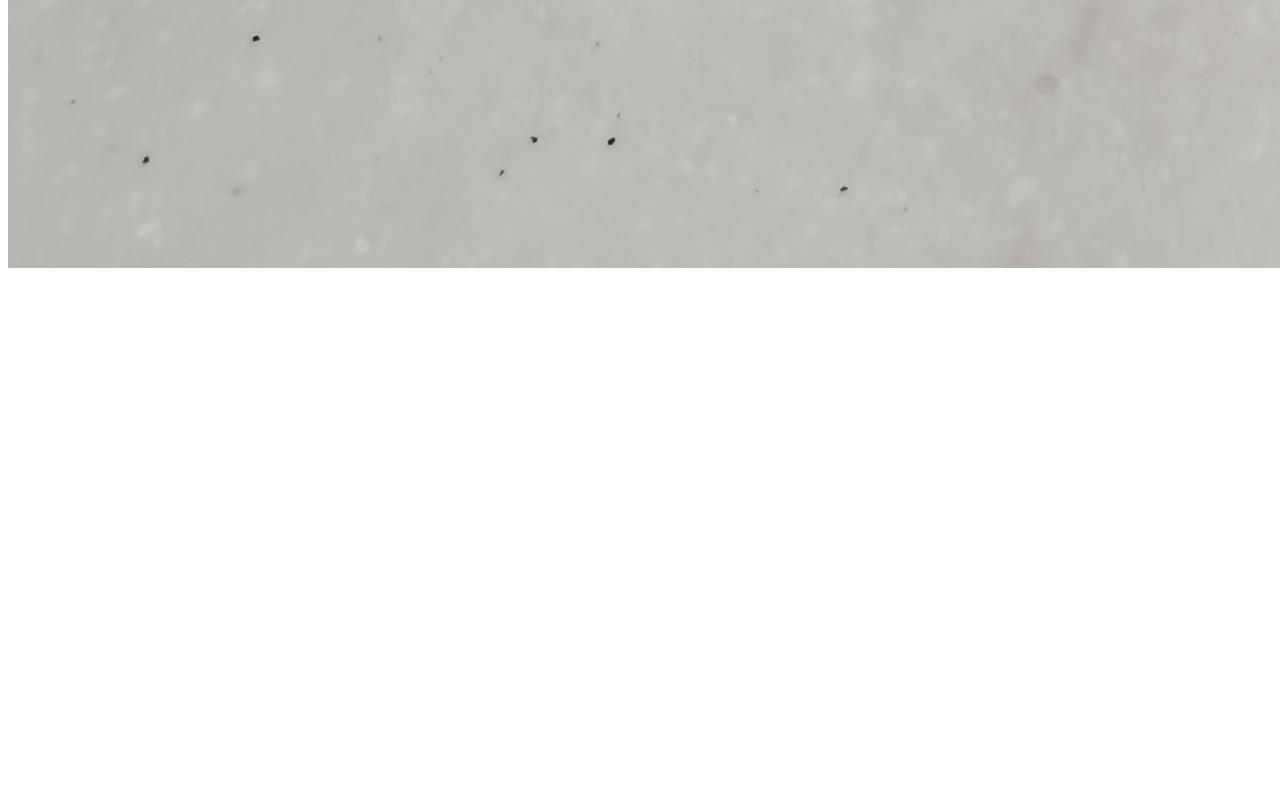
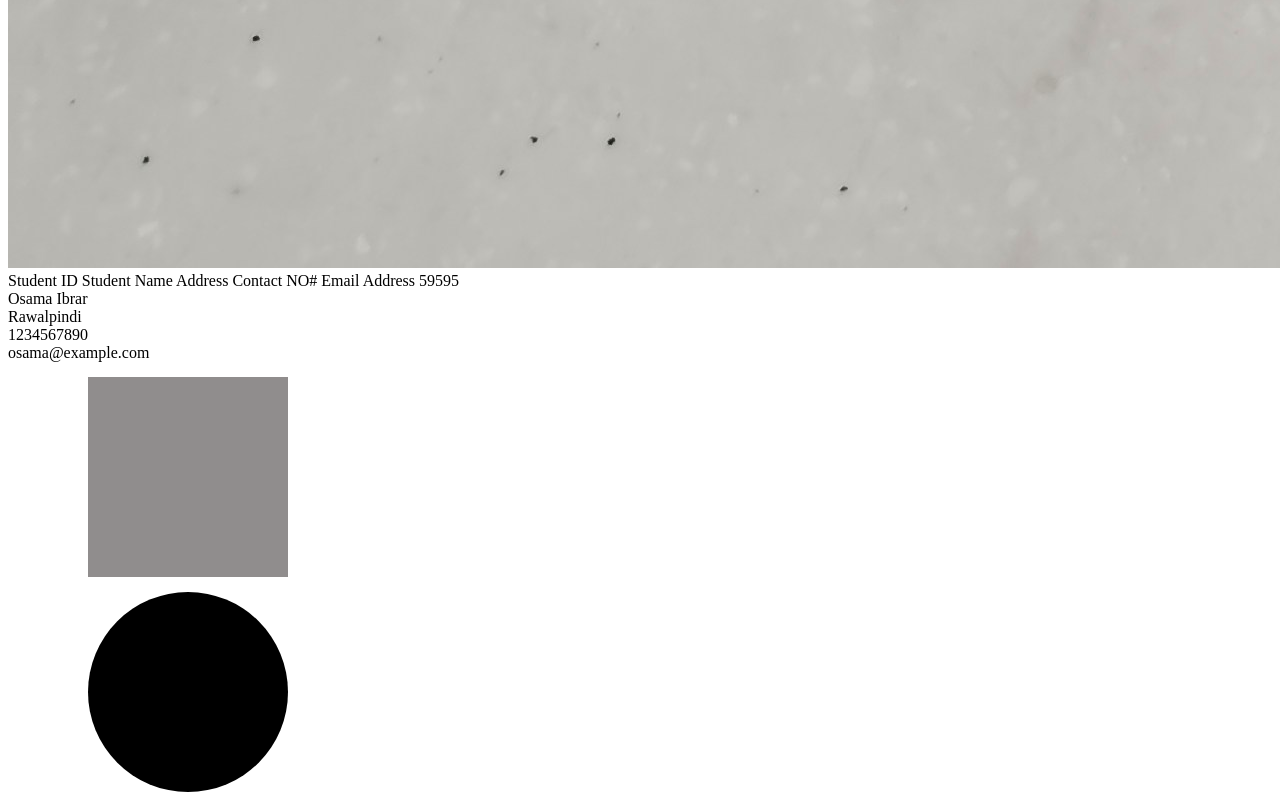
Before and after one commit to osamaibrar13/git-project5, a plain HTML site: page index.html in a window 1280 px wide. Shown: the part 3772-4572 px from the top of the page. Before the commit the page ends 4052 px from the top, so only its background shows below. Drawn offline with Linux system fonts and the light colour scheme.

Commit message:
index.html

```diff
--- a/index.html
+++ b/index.html
@@ -3,6 +3,7 @@
 <head>
     <meta charset="UTF-8">
     <meta name="viewport" content="width=device-width, initial-scale=1.0">
+    <link rel="stylesheet" href="style.css">
     <title>Document</title>
 </head>
 <body>
@@ -10,5 +11,23 @@
         <div >
             <img src="cup.jpg" />
         </div>
+        <tr> <th>Student ID</th>
+            <th>Student Name</th>
+            <th>Address</th>
+            <th>Contact NO#</th>
+            <th>Email Address</th>
+        </tr>
+        <tr>
+            <td>59595</td><br>
+            <td>Osama Ibrar</td><br>
+            <td>Rawalpindi</td><br>
+            <td>1234567890</td><br>
+            <td>osama@example.com</td>
+        </tr>
+    </table>
+    <div class="square">
+    </div>
+    <div class="circle">
+    </div>
 </body>
 </html>
```
Also changed, not shown: style.css (line endings or trailing spaces).
